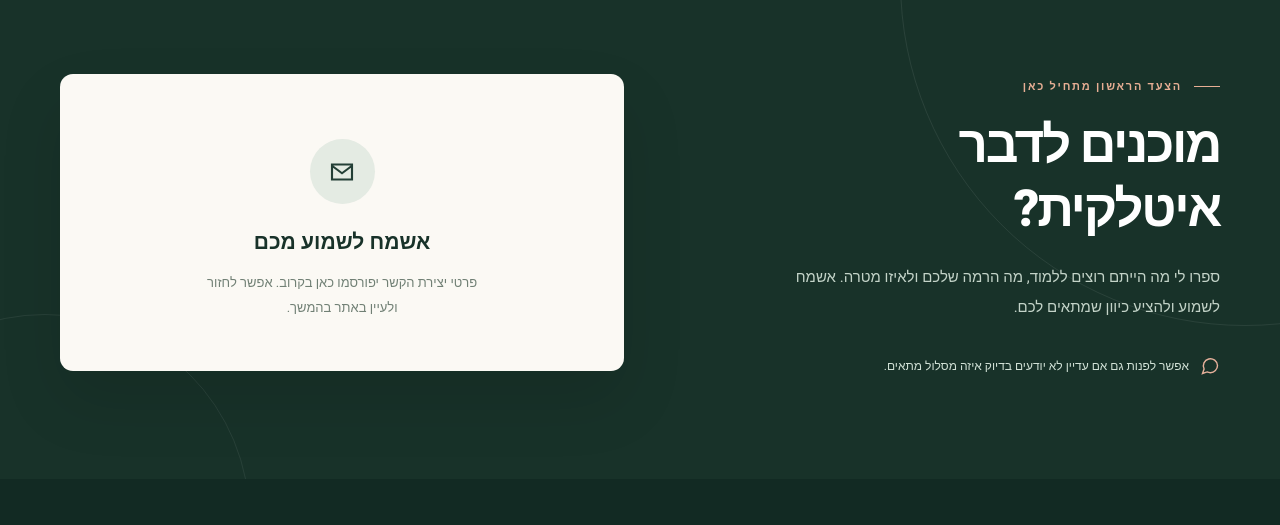
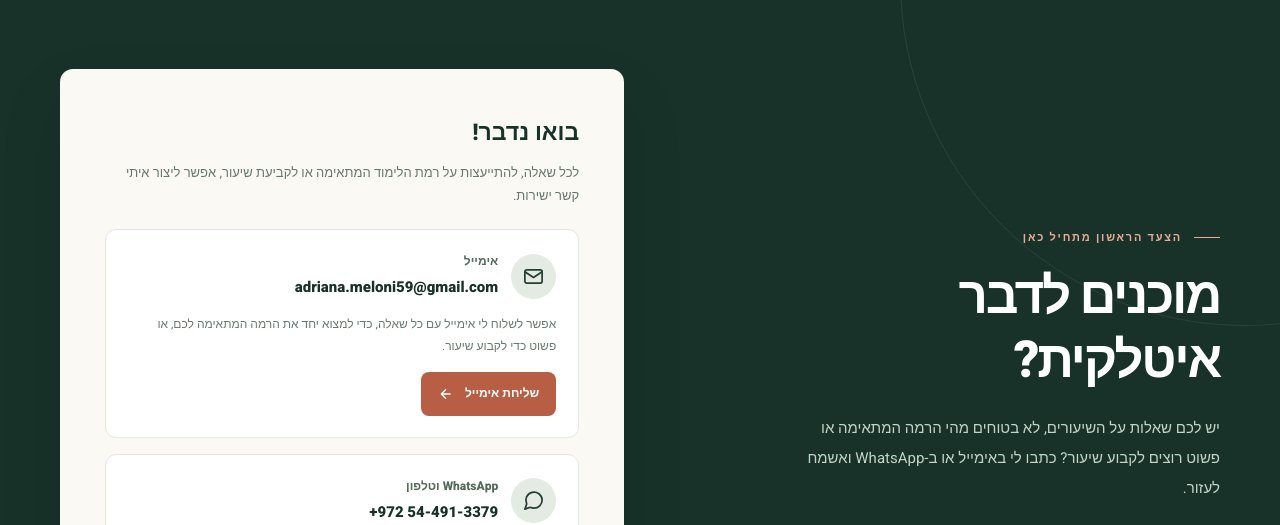
Before and after one commit to adrianameloni/adriana-italiano, a plain HTML site: page index.html in a window 1280 px wide. Shown: the part 4131-4656 px from the top of the page. Drawn offline with nearby package versions, Linux system fonts and the light colour scheme; a web font is replaced by a local one.

Commit message:
made changes

```diff
--- a/css/styles.css
+++ b/css/styles.css
@@ -180,26 +180,21 @@ html[lang='it'] .hero h1 em { font-size: .86em; }
 .contact-small-note { margin-top: 34px; display: flex; align-items: flex-start; gap: 11px; color: #d1e1d6; font-size: 12px; }
 .contact-small-note svg { width: 20px; height: 20px; flex-shrink: 0; color: #e6b09b; }
 .contact-panel { background: var(--paper); border-radius: 13px; padding: clamp(25px, 3.7vw, 45px); box-shadow: 0 30px 65px rgb(0 0 0 / 11%); }
-.contact-panel h3 { margin: 0 0 5px; font-size: 23px; color: var(--green-dark); font-weight: 800; }
-.contact-panel .panel-description { color: #748276; font-size: 12px; margin: 0 0 23px; }
-.form-grid { display: grid; grid-template-columns: repeat(2, minmax(0, 1fr)); gap: 15px; }
-.field { display: flex; flex-direction: column; gap: 6px; }
-.field.full { grid-column: 1 / -1; }
-.field label { font-size: 11px; color: #4f5e53; font-weight: 750; }
-.field input, .field select, .field textarea { display: block; background: white; border: 1px solid #dbdfd8; border-radius: 7px; width: 100%; padding: 11px 13px; color: var(--green-dark); font-size: 13px; line-height: 1.5; outline-offset: 0; }
-.field textarea { resize: vertical; min-height: 88px; }
-.field input:focus, .field select:focus, .field textarea:focus { outline: 2px solid #adc7af; border-color: var(--green); }
-.field input::placeholder, .field textarea::placeholder { color: #9ba89e; }
-.form-submit { margin-top: 20px; width: 100%; }
-.form-fineprint { font-size: 10px; color: #7e8a7f; margin: 11px 0 0; line-height: 1.7; }
-.contact-links { display: flex; flex-wrap: wrap; gap: 10px; margin-top: 16px; }
-.contact-links a { display: inline-flex; align-items: center; gap: 7px; color: var(--green); font-size: 12px; font-weight: 750; text-decoration: underline; text-underline-offset: 3px; }
-.contact-links svg { width: 16px; height: 16px; }
-.contact-pending { text-align: center; padding: 20px 8px 6px; }
-.pending-icon { width: 65px; height: 65px; margin: 0 auto 21px; border-radius: 50%; display: grid; place-items: center; background: var(--green-soft); color: var(--green); }
-.pending-icon svg { width: 30px; height: 30px; }
-.contact-pending p { max-width: 300px; margin: 0 auto; color: #718075; font-size: 13px; line-height: 1.9; }
-.contact-pending h3 { font-size: 21px; margin-bottom: 10px; }
+.contact-panel h3 { margin: 0 0 7px; font-size: 23px; color: var(--green-dark); font-weight: 800; }
+.contact-panel .panel-description { color: #66796f; font-size: 13px; line-height: 1.8; margin: 0 0 22px; }
+.contact-methods { display: grid; gap: 16px; }
+.contact-method { background: #fff; border: 1px solid #e5e8df; border-radius: 11px; padding: 21px 22px; }
+.contact-method-top { display: flex; align-items: center; gap: 13px; min-width: 0; }
+.contact-method-icon { flex: 0 0 45px; width: 45px; height: 45px; display: grid; place-items: center; color: var(--green); background: var(--green-soft); border-radius: 50%; }
+.contact-method-icon svg { width: 23px; height: 23px; }
+.contact-method-details { min-width: 0; }
+.contact-method h4 { margin: 0 0 2px; color: #546a5b; font-size: 12px; font-weight: 800; }
+.contact-method-detail { display: inline-block; max-width: 100%; color: var(--green-dark); font-size: clamp(12px, 1.2vw, 15px); line-height: 1.5; font-weight: 800; overflow-wrap: anywhere; unicode-bidi: isolate; }
+.contact-method-detail:hover { text-decoration: underline; text-underline-offset: 3px; }
+.contact-method p { margin: 13px 0 15px; color: #697b70; font-size: 12px; line-height: 1.8; }
+.contact-method p strong { color: var(--terracotta-dark); font-weight: 800; }
+.contact-method-action { min-height: 44px; padding: 10px 16px; font-size: 12px; }
+.contact-method-action svg { width: 16px; height: 16px; }
 [hidden] { display: none !important; }
 
 /* Footer */
@@ -304,6 +299,7 @@ html[lang='it'] .lesson-card h3 { font-size: 17px; }
   .contact { padding-block: 74px; }
   .contact-grid { gap: 29px; }
   .contact-panel { padding: 25px 20px; }
+  .contact-method { padding: 18px 15px; }
   .contact .section-title { font-size: 37px; }
   .footer-inner { align-items: flex-start; flex-direction: column; gap: 23px; }
 }
@@ -313,7 +309,7 @@ html[lang='it'] .lesson-card h3 { font-size: 17px; }
   .language-switch { padding-inline-start: 9px; }
   .hero-actions { flex-direction: column; align-items: stretch; }
   .hero-actions .button { width: 100%; }
-  .form-grid, .credential-list { grid-template-columns: 1fr; }
+  .credential-list { grid-template-columns: 1fr; }
   .art-stamp { inset-inline-start: 0; }
 }
 @media (prefers-reduced-motion: reduce) {
--- a/index.html
+++ b/index.html
@@ -15,7 +15,6 @@
   <link rel="preconnect" href="https://fonts.googleapis.com">
   <link rel="preconnect" href="https://fonts.gstatic.com" crossorigin>
   <link rel="stylesheet" href="css/styles.css">
-  <script src="js/site-config.js" defer></script>
   <script src="js/main.js" defer></script>
 </head>
 <body>
@@ -170,32 +169,35 @@
         <div class="contact-copy">
           <span class="eyebrow">הצעד הראשון מתחיל כאן</span>
           <h2 class="section-title" id="contact-heading">מוכנים לדבר<br>איטלקית?</h2>
-          <p>ספרו לי מה הייתם רוצים ללמוד, מה הרמה שלכם ולאיזו מטרה. אשמח לשמוע ולהציע כיוון שמתאים לכם.</p>
-          <div class="contact-small-note"><svg viewBox="0 0 24 24" fill="none" stroke="currentColor" stroke-width="1.7" aria-hidden="true"><path d="M21 11.5a8.5 8.5 0 0 1-8.5 8.5 9 9 0 0 1-4-.9L3 21l1.9-5.4A8.5 8.5 0 1 1 21 11.5Z"/></svg><span>אפשר לפנות גם אם עדיין לא יודעים בדיוק איזה מסלול מתאים.</span></div>
+          <p>יש לכם שאלות על השיעורים, לא בטוחים מהי הרמה המתאימה או פשוט רוצים לקבוע שיעור? כתבו לי באימייל או ב-WhatsApp ואשמח לעזור.</p>
+          <div class="contact-small-note"><svg viewBox="0 0 24 24" fill="none" stroke="currentColor" stroke-width="1.8" stroke-linecap="round" stroke-linejoin="round" aria-hidden="true"><path d="M21 11.5a8.5 8.5 0 0 1-8.5 8.5 9 9 0 0 1-4-.9L3 21l1.9-5.4A8.5 8.5 0 1 1 21 11.5Z"/></svg><span>אפשר לפנות גם אם עדיין לא יודעים בדיוק איזה מסלול מתאים.</span></div>
         </div>
         <div class="contact-panel">
-          <div data-contact-ready hidden>
-            <h3>בואו נכיר!</h3>
-            <p class="panel-description">כמה פרטים קצרים, וההודעה שלכם תיפתח לשליחה.</p>
-            <form data-contact-form>
-              <div class="form-grid">
-                <div class="field"><label for="student-name">שם מלא *</label><input id="student-name" name="studentName" type="text" autocomplete="name" placeholder="השם שלכם" required maxlength="100"></div>
-                <div class="field"><label for="student-contact">טלפון או אימייל *</label><input id="student-contact" name="studentContact" type="text" autocomplete="email" placeholder="איך אפשר לחזור אליכם?" required maxlength="160"></div>
-                <div class="field full"><label for="student-interest">מה מעניין אתכם?</label><select id="student-interest" name="studentInterest"><option>איטלקית לכל הרמות</option><option>הכנה לבגרות באיטלקית</option><option>הכנה למבחן B1 לאזרחות</option><option>שיחה, תרבות וספרות</option><option>עדיין לא בטוחים</option></select></div>
-                <div class="field full"><label for="student-message">עוד משהו שכדאי לי לדעת?</label><textarea id="student-message" name="studentMessage" placeholder="הרמה שלכם, המטרה או כל שאלה..." maxlength="1500"></textarea></div>
+          <h3>בואו נדבר!</h3>
+          <p class="panel-description">לכל שאלה, להתייעצות על רמת הלימוד המתאימה או לקביעת שיעור, אפשר ליצור איתי קשר ישירות.</p>
+          <div class="contact-methods">
+            <div class="contact-method">
+              <div class="contact-method-top">
+                <span class="contact-method-icon"><svg viewBox="0 0 24 24" fill="none" stroke="currentColor" stroke-width="1.8" stroke-linecap="round" stroke-linejoin="round" aria-hidden="true"><rect x="3" y="5" width="18" height="14" rx="2"/><path d="m3 7 9 6 9-6"/></svg></span>
+                <div class="contact-method-details">
+                  <h4>אימייל</h4>
+                  <a class="contact-method-detail" href="mailto:adriana.meloni59@gmail.com" dir="ltr">adriana.meloni59@gmail.com</a>
+                </div>
               </div>
-              <button class="button button-primary form-submit" type="submit">לפתיחת הודעה לשליחה <svg viewBox="0 0 24 24" fill="none" stroke="currentColor" stroke-width="2" aria-hidden="true"><path d="M19 12H5m7-7-7 7 7 7"/></svg></button>
-              <p class="form-fineprint">הטופס פותח הודעה ב-WhatsApp או באפליקציית הדוא״ל שלכם. הפנייה אינה נשלחת אוטומטית, והאתר אינו שומר את הפרטים.</p>
-            </form>
-            <div class="contact-links">
-              <a data-whatsapp-link href="#contact" target="_blank" rel="noopener noreferrer" hidden>שליחה ישירה ב-WhatsApp <svg viewBox="0 0 24 24" fill="none" stroke="currentColor" stroke-width="1.8" aria-hidden="true"><path d="M6 12h12m-5-5 5 5-5 5"/></svg></a>
-              <a data-email-link href="#contact" hidden>שליחת אימייל <svg viewBox="0 0 24 24" fill="none" stroke="currentColor" stroke-width="1.8" aria-hidden="true"><path d="M4 6h16v12H4zM4 7l8 6 8-6"/></svg></a>
+              <p>אפשר לשלוח לי אימייל עם כל שאלה, כדי למצוא יחד את הרמה המתאימה לכם, או פשוט כדי לקבוע שיעור.</p>
+              <a class="button button-primary contact-method-action" href="mailto:adriana.meloni59@gmail.com">שליחת אימייל <svg viewBox="0 0 24 24" fill="none" stroke="currentColor" stroke-width="2" aria-hidden="true"><path d="M19 12H5m7-7-7 7 7 7"/></svg></a>
             </div>
-          </div>
-          <div class="contact-pending" data-contact-pending>
-            <div class="pending-icon"><svg viewBox="0 0 24 24" fill="none" stroke="currentColor" stroke-width="1.7" aria-hidden="true"><path d="M4 6h16v12H4zM4 7l8 6 8-6"/></svg></div>
-            <h3>אשמח לשמוע מכם</h3>
-            <p>פרטי יצירת הקשר יפורסמו כאן בקרוב. אפשר לחזור ולעיין באתר בהמשך.</p>
+            <div class="contact-method">
+              <div class="contact-method-top">
+                <span class="contact-method-icon"><svg viewBox="0 0 24 24" fill="none" stroke="currentColor" stroke-width="1.8" stroke-linecap="round" stroke-linejoin="round" aria-hidden="true"><path d="M21 11.5a8.5 8.5 0 0 1-8.5 8.5 9 9 0 0 1-4-.9L3 21l1.9-5.4A8.5 8.5 0 1 1 21 11.5Z"/></svg></span>
+                <div class="contact-method-details">
+                  <h4>WhatsApp וטלפון</h4>
+                  <a class="contact-method-detail" href="tel:+972544913379" dir="ltr" aria-label="התקשרות טלפונית לאדריאנה">+972 54-491-3379</a>
+                </div>
+              </div>
+              <p>אפשר לשלוח הודעת WhatsApp עם שאלות, להתייעץ לגבי הרמה או לקבוע שיעור. <strong>אנא שלחו הודעת WhatsApp לפני שיחת טלפון.</strong></p>
+              <a class="button button-secondary contact-method-action" href="https://wa.me/972544913379" target="_blank" rel="noopener noreferrer">שליחת הודעה ב-WhatsApp <svg viewBox="0 0 24 24" fill="none" stroke="currentColor" stroke-width="2" aria-hidden="true"><path d="M19 12H5m7-7-7 7 7 7"/></svg></a>
+            </div>
           </div>
         </div>
       </div>
--- a/js/main.js
+++ b/js/main.js
@@ -1,27 +1,5 @@
 (function () {
   'use strict';
-
-  const lang = document.documentElement.lang === 'it' ? 'it' : 'he';
-  const labels = {
-    he: {
-      greeting: 'שלום אדריאנה,',
-      name: 'שמי',
-      contact: 'אפשר לחזור אליי ב',
-      interest: 'אני מעוניינת/מעוניין ב',
-      message: 'פרטים נוספים',
-      subject: 'פנייה חדשה בנושא שיעורי איטלקית',
-      invalid: 'יש להזין פרטי קשר כדי לשלוח פנייה.'
-    },
-    it: {
-      greeting: 'Buongiorno Adriana,',
-      name: 'mi chiamo',
-      contact: 'Puoi ricontattarmi a',
-      interest: 'Sono interessato/a a',
-      message: 'Messaggio',
-      subject: 'Richiesta di lezioni di italiano',
-      invalid: 'Inserisci un recapito prima di inviare la richiesta.'
-    }
-  }[lang];
 
   document.querySelectorAll('[data-year]').forEach(function (element) {
     element.textContent = new Date().getFullYear();
@@ -47,55 +25,4 @@
       if (window.innerWidth > 850) setOpen(false);
     });
   }
-
-  const config = window.ADRIANA_SITE_CONFIG || {};
-  const whatsapp = String(config.whatsapp || '').replace(/[^0-9]/g, '');
-  const email = String(config.email || '').trim();
-  const emailValid = /^[^\s@]+@[^\s@]+\.[^\s@]+$/.test(email);
-  const form = document.querySelector('[data-contact-form]');
-  const enabled = Boolean(whatsapp || emailValid);
-
-  document.querySelectorAll('[data-contact-ready]').forEach(function (element) {
-    element.hidden = !enabled;
-  });
-  document.querySelectorAll('[data-contact-pending]').forEach(function (element) {
-    element.hidden = enabled;
-  });
-
-  const whatsappLink = document.querySelector('[data-whatsapp-link]');
-  const emailLink = document.querySelector('[data-email-link]');
-  if (whatsappLink) {
-    whatsappLink.hidden = !whatsapp;
-    if (whatsapp) whatsappLink.href = 'https://wa.me/' + whatsapp;
-  }
-  if (emailLink) {
-    emailLink.hidden = !emailValid;
-    if (emailValid) emailLink.href = 'mailto:' + email;
-  }
-
-  if (form && enabled) {
-    form.addEventListener('submit', function (event) {
-      event.preventDefault();
-      if (!form.reportValidity()) return;
-      const name = form.elements.namedItem('studentName').value.trim();
-      const contact = form.elements.namedItem('studentContact').value.trim();
-      const interestSelect = form.elements.namedItem('studentInterest');
-      const interest = interestSelect.options[interestSelect.selectedIndex].text.trim();
-      const message = form.elements.namedItem('studentMessage').value.trim();
-      const parts = [
-        labels.greeting,
-        labels.name + ' ' + name + '.',
-        labels.contact + ': ' + contact + '.',
-        labels.interest + ': ' + interest + '.'
-      ];
-      if (message) parts.push(labels.message + ': ' + message);
-      const body = parts.join('\n');
-
-      if (whatsapp) {
-        window.open('https://wa.me/' + whatsapp + '?text=' + encodeURIComponent(body), '_blank', 'noopener,noreferrer');
-      } else if (emailValid) {
-        window.location.href = 'mailto:' + email + '?subject=' + encodeURIComponent(labels.subject) + '&body=' + encodeURIComponent(body);
-      }
-    });
-  }
 })();
```
Also changed, not shown: it/index.html (+25 -23 lines), js/site-config.js (deleted, +0 -13 lines).
